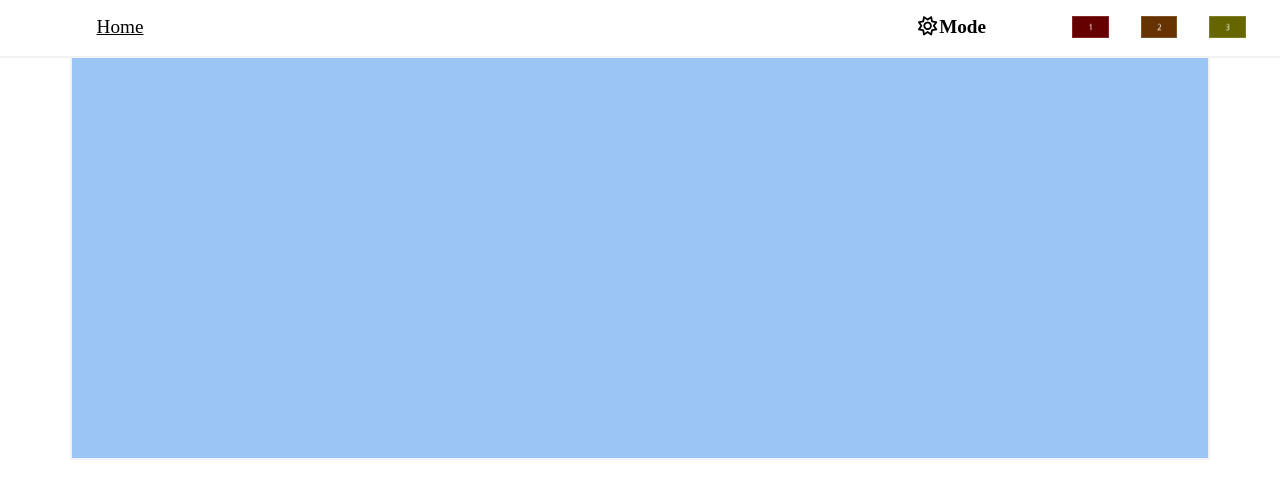
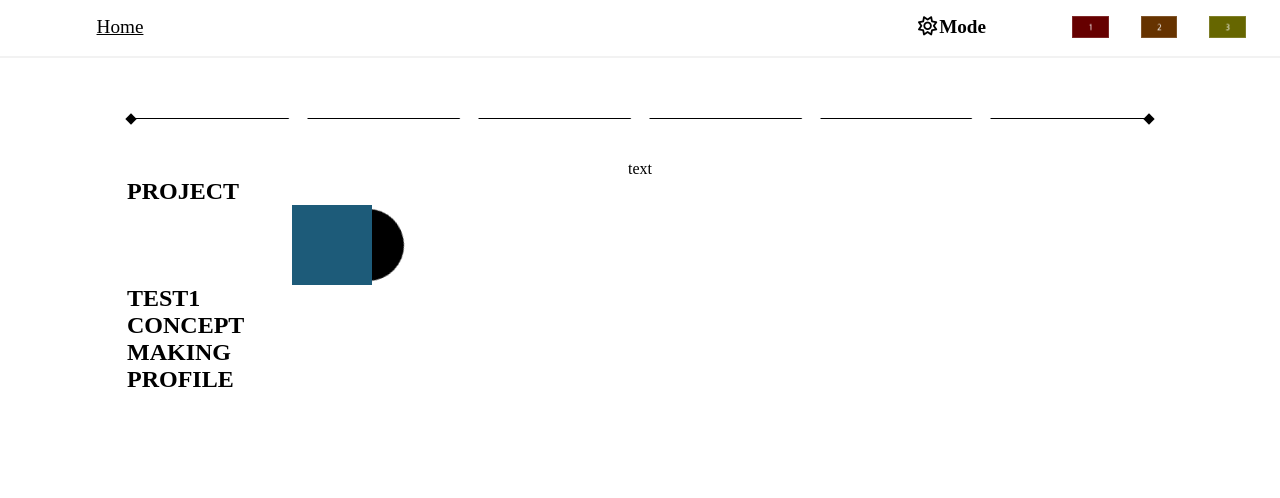
Before and after one commit to Honey-Bi/Portfolio-Web, a React (Create React App) app: page /Making in a window 1280 px wide. Shown: the top 498 px of the page. Built offline with nearby package versions, Linux system fonts and the light colour scheme.

Commit message:
제작내용 아티클 추가및 타임라인기능 추가

```diff
--- a/src/component/Making.tsx
+++ b/src/component/Making.tsx
@@ -1,43 +1,98 @@
 import Header from "./Header";
+import { useState } from "react";
 
 import '../css/making.css'
-import { useEffect } from "react";
 
 export default function Making() {
-    const size:string[][] = [
-        ['5rem', '6px'],
-        ['4rem', '6px'],
-        ['3rem', '5px'],
-        ['2rem', '5px']
-    ];
+    const [selector, setSelector] = useState<Element|null>(null);
+    const [beforeSame, setBeaforeSave] = useState<boolean>(true);
+    const select = (e:any):void => {
+        let select_element:Element = e.target;
+        if (select_element.classList.contains('color')) {
+            select_element = e.target.parentNode;
+        }
 
-    useEffect(() => {
-        const interval:NodeJS.Timer  = setInterval(() => {
-            // createBubble();
-        }, 5000*3);
+        selector?.classList.remove('active');
+        select_element.classList.add('active');
 
-        return () => clearInterval(interval);
-    });
+        if (selector === select_element && beforeSame) {
+            selector?.classList.remove('active');
+            setBeaforeSave(false);
+        } else {
+            setBeaforeSave(true);
+        }
+        setSelector(select_element);
 
-    const createBubble = () => {
-        let randomAmount = Math.floor(Math.random() * (3 - 1 + 1) + 1);
+    }
+    const toTop = () => {
+        const top:Element = document.getElementById('top') as Element;
+        top.scrollIntoView(true);
+    }
 
-        for(var i=0; i < randomAmount; i++) {
-            let randomSize = Math.floor(Math.random() * (3 - 0 + 1) + 0);
-            let randomX = Math.floor(Math.random() * (100 - 0 + 1) + 0);
-            let randomY = Math.floor(Math.random() * (100 - 0 + 1) + 0);
-        }
-    };
     return(
-        <div id="main">
+        <div id="main" className="scroll">
+            <div id="top"></div>
             <Header/>
             <div id="down">
-                <div className="container">
-                    <div className="tank">
-                        <div className="bubble"></div>
-                        <div className="bubble"></div>
-                        <div className="bubble"></div>
-                        <div className="bubble"></div>
+                <div className="container making-flex">
+                    <div className="time-line">
+                        <div className="line"></div>
+                        <div className="square"></div>
+                        <div className="line-item">
+                            <div className="square selector project" onClick={(e) => select(e)}>
+                                <div className="color"></div>
+                            </div>
+                            <div className="item-title">
+
+                            </div>
+                        </div>
+                        <div className="square selector test1" onClick={(e) => select(e)}>
+                            <div className="color"></div>
+                        </div>
+                        <div className="square selector concept" onClick={(e) => select(e)}>
+                            <div className="color"></div>
+                        </div>
+                        <div className="square selector making" onClick={(e) => select(e)}>
+                            <div className="color"></div>
+                        </div>
+                        <div className="square selector profile" onClick={(e) => select(e)}>
+                            <div className="color"></div>
+                        </div>
+                        <div className="square"></div>
+                        <div className="time-line-text">
+                            text
+                        </div>
+                    </div>
+                    <div className="info">
+                        <div className="info-project">
+                            <div className="info-title">project</div>
+                            <div className="info-head">
+                                <div className="info-album">
+                                    <div className="case">
+                                        <div className="disk">test</div>
+                                    </div>
+                                </div>
+                            </div>
+                            <div className="info-sub">
+                            </div>
+                        </div>
+                        <div className="info-test1">
+                            <div className="info-title">test1</div>
+                        </div>
+                        <div className="info-concept">
+                            <div className="info-title">concept</div>
+                        </div>
+                        <div className="info-making">
+                            <div className="info-title">making</div>
+                        </div>
+                        <div className="info-profile">
+                            <div className="info-title">profile</div>
+                        </div>
+                    </div>
+                </div>
+                <div className="container making-flex" >
+                    <div className="toTop" onClick={toTop}>
+                        <span>to the top</span>
                     </div>
                 </div>
             </div>
--- a/src/css/making.css
+++ b/src/css/making.css
@@ -1,39 +1,262 @@
-.tank {
-    background-color: #9AC5F4;
-    border-left: 2px solid #f2f2f2;
-    border-right: 2px solid #f2f2f2;
-    border-bottom: 2px solid #f2f2f2;
-    height: 50vh;
-    min-height: 25rem;
-    max-height: 30rem;
+.scroll {
+    overflow-y: scroll !important;
+    -ms-overflow-style: none;
+    scrollbar-width: none;
+    &::-webkit-scrollbar {
+        display: none;
+    }
 }
-.bubble {
-    /* position: absolute; */
+.making-flex {
+    display: flex;
+    flex-direction: column;
+}
+.time-line {
+    width: 90%;
+    margin: 0 auto;
+    position: sticky;
+    top: 3.5rem;
+    display: flex;
+    height: 15vh;
+    align-items: center;
+    flex-direction: row;
+    justify-content: space-between;
+}
+.line {
+    position: absolute;
+    top: 50%;
+    width: 100%;
+    border-top: 1px solid #000;
+    animation: 800ms ease 0s 1 appear-line forwards;
+}
+.square {
+    width: 0.5rem;
+    height: 0.5rem;
+    background-color: #000;
+    transform: rotate(45deg);
+    margin-top: 1px;
+    transition: 200ms all ease;
+    &.selector {
+        width: 0.5rem;
+        height: 0.5rem;
+        padding: 0.2rem;
+        background-color: #fff;
+        opacity: 0;
+        cursor: pointer;
+        &::before, &::after {
+            position: absolute;
+            content: '';
+            top: -1px;
+            left: -1px;
+            width: 100%;
+            height: 100%;
+        }
+        &:hover {
+            width: 0.7rem;
+            height: 0.7rem;
+            padding: 0.3rem;
+        }
+        &.active {
+            padding: 0.4rem;
+            width: 1rem;
+            height: 1rem;
+        }
+        &.active::after{
+            animation: 600ms pulse 2 ease-in-out !important;
+        }
+        .color {
+            width: 100%;
+            height: 100%;
+        }
+    }
+}
+.time-line {
+    .project {
+        border: 1px solid var(--base-color-project);
+        animation: 800ms ease 0s 1 appear forwards;
+        .color {
+            background-color: var(--base-color-project);
+        }
+        &::before, &::after {
+            border: 1px solid var(--base-color-project);
+        }
+        &::before {
+            animation: 1000ms pulse 0ms ease-in-out;
+        }
+    }
+    .test1 {
+        border: 1px solid var(--base-color-test1);
+        animation: 800ms ease 200ms 1 appear forwards;
+        .color{
+            background-color: var(--base-color-test1);
+        }
+        &::before, &::after {
+            border: 1px solid var(--base-color-test1);
+        }
+        &::before {
+            animation: 1000ms pulse 200ms ease-in-out;
+        }
+    }
+    .concept {
+        border: 1px solid var(--base-color-concept);
+        animation: 800ms ease 400ms 1 appear forwards;
+        .color {
+            background-color: var(--base-color-concept);
+        }
+        &::before, &::after {
+            border: 1px solid var(--base-color-concept);
+        }
+        &::before {
+            animation: 1000ms pulse 400ms ease-in-out;
+        }
+    }
+    .making {
+        border: 1px solid var(--base-color-making);
+        animation: 800ms ease 600ms 1 appear forwards;
+        .color {
+            background-color: var(--base-color-making);
+        }
+        &::before, &::after {
+            border: 1px solid var(--base-color-making);
+        }
+        &::before {
+            animation: 1000ms pulse 600ms ease-in-out;
+        }
+    }
+    .profile {
+        border: 1px solid var(--base-color-profile);
+        animation: 800ms ease 800ms 1 appear forwards;
+        .color {
+            background-color: var(--base-color-profile);
+        }
+        &::before, &::after {
+            border: 1px solid var(--base-color-profile);
+        }
+        &::before {
+            animation: 1000ms pulse 800ms ease-in-out;
+        }
+    }
+}
+@keyframes appear {
+    0% {
+        transform: scale(0) rotate(45deg);
+        opacity: 1;
+    }
+    100% {
+        transform: scale(1) rotate(45deg);
+        opacity: 1;
+    }
+}
+@keyframes appear-line {
+    0% {
+        width: 0%;
+    }
+    100% {
+        width: 100%;
+    }
+}
+@keyframes pulse {
+    0% {
+        transform: scale(1);
+        opacity: .5;
+    }
+    100% {
+        transform: scale(3);
+        opacity: 0;
+    }
+}
+.time-line-text {
+    position: absolute;
+    bottom: 0;
+    left: 0;
+    right: 0;
+    text-align: center;
+}
+.info {
     position: relative;
-    float: left;
-    top: -50%;
+    width: 90%;
+    margin: 0 auto;
+    z-index: -1;
+    & > * {
+        display: flex;
+        flex-wrap: wrap;
+        flex-direction: row;
+        width: 100%;
+    }
 }
-.bubble:nth-child(1) {
+.info-title {
+    width: 100%;
+    font-size: 1.5em;
+    font-weight: bold;
+    text-transform: uppercase;
+}
+.info-head {
+    width: 100%;
+}
+.info-sub {
+    width: 100%;
+    word-break: break-word;
+}
+
+@media (min-width: 768px) {
+    .info-head {
+        width: 40%;
+    }
+    .info-sub{
+        width: 60%;
+    }
+}
+.info-album {
     width: 5rem;
     height: 5rem;
-    border: 6px solid #FEFDCA;
-    border-radius: 5rem;
+    margin: 0 auto;
 }
-.bubble:nth-child(2) {
-    width: 4rem;
-    height: 4rem;
-    border: 6px solid #FEFDCA;
-    border-radius: 4rem;
+.case {
+    position: relative;
+    width: 100%;
+    height: 100%;
+    background-color: #1D5B79;
+    .disk {
+        width: 90%;
+        height: 90%;
+        background: black;
+        top: 5%;
+        left: 50%;
+        border-radius: 50%;
+        position: absolute;
+        z-index: -1;
+        animation: rotate 8s linear infinite;
+        overflow: hidden;
+        color: #fff;
+    }
 }
-.bubble:nth-child(3) {
-    width: 3rem;
-    height: 3rem;
-    border: 5px solid #FEFDCA;
-    border-radius: 3rem;
+.toTop {
+    text-align: center;
+    margin-top: auto;
+    margin-bottom: 0.5rem;
+    & span {
+        color: #aaa;
+        cursor: pointer;
+    }
 }
-.bubble:nth-child(4) {
-    width: 2rem;
-    height: 2rem;
-    border: 4px solid #FEFDCA;
-    border-radius: 2rem;
+.dark {
+    & .square {
+        background-color: #fff;
+    }
+    & .line {
+        border-top: 1px solid #fff;
+    }
+    & .selector {
+        background-color: #343a40;
+    }
+    & .info {
+        color: #fff;
+    }
 }
+@keyframes rotate {
+    0% {
+        transform: rotate(0);
+    }
+    100% {
+        transform: rotate(360deg);
+    }
+}
```
